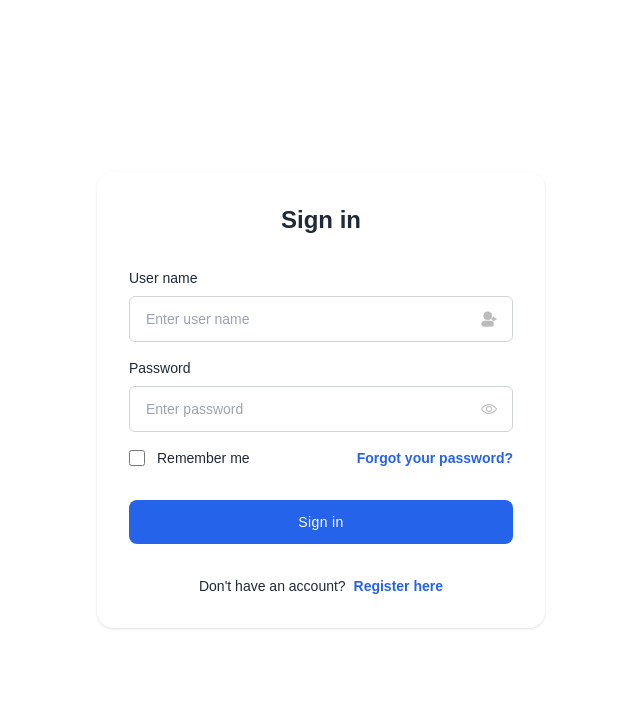
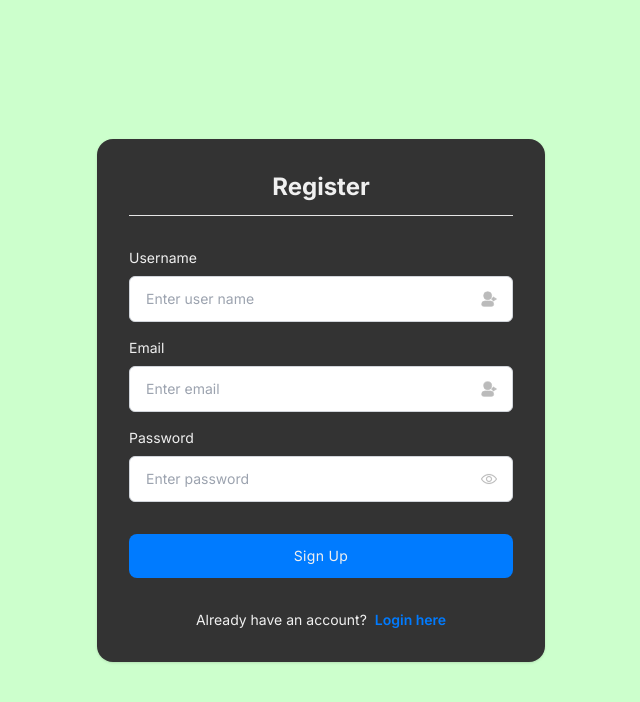
Before and after one commit to tbmi20/kinnikuman, a Next.js app: page /portal/register in a window 1280 px wide. Shown: the top 702 px of the page, without its empty margins (319-959 px from the left). Built offline with nearby package versions, Linux system fonts and the light colour scheme.

Commit message:
Finished portal front-end

```diff
--- a/app/components/Background.tsx
+++ b/app/components/Background.tsx
@@ -1,6 +1,6 @@
 export default function Background() {
     return (
-        <div className="absolute bg-light_grey h-screen w-screen z-[-1]">
+        <div className="absolute bg-light_mint h-screen w-screen font-[sans-serif] z-[-1]">
         </div>
     );
 }
--- /dev/null
+++ b/app/portal/forgot/page.tsx
@@ -0,0 +1,66 @@
+import Background from "@/app/components/Background";
+import { Separator } from "@/components/ui/separator";
+
+export default function loginPage() {
+  return (
+    <div>
+      <Background />
+      <div className="min-h-screen flex flex-col items-center justify-center py-6 px-4">
+        <div className="max-w-md w-full">
+          <div className="p-8 rounded-2xl bg-charcoal_grey shadow">
+            <h2 className="text-light_grey text-center text-2xl font-bold">
+                Forgotten Password
+            </h2>
+            <Separator className="my-3"/>
+            <div className="text-light_grey text-left text-sm font-bold">
+                Enter the email associated with your account and we'll send you a link to reset your password.
+            </div>
+            <form className="mt-8 space-y-4">
+              <div>
+                <label className="text-light_grey text-sm mb-2 block">
+                  Email
+                </label>
+                <div className="relative flex items-center">
+                  <input
+                    name="username"
+                    type="text"
+                    required
+                    className="w-full text-light_grey text-sm border border-gray-300 px-4 py-3 rounded-md outline-blue-600"
+                    placeholder="Enter email"
+                  />
+                  <svg
+                    xmlns="http://www.w3.org/2000/svg"
+                    fill="#bbb"
+                    stroke="#bbb"
+                    className="w-4 h-4 absolute right-4"
+                    viewBox="0 0 24 24"
+                  >
+                    <circle
+                      cx="10"
+                      cy="7"
+                      r="6"
+                      data-original="#000000"
+                    ></circle>
+                    <path
+                      d="M14 15H6a5 5 0 0 0-5 5 3 3 0 0 0 3 3h12a3 3 0 0 0 3-3 5 5 0 0 0-5-5zm8-4h-2.59l.3-.29a1 1 0 0 0-1.42-1.42l-2 2a1 1 0 0 0 0 1.42l2 2a1 1 0 0 0 1.42 0 1 1 0 0 0 0-1.42l-.3-.29H22a1 1 0 0 0 0-2z"
+                      data-original="#000000"
+                    ></path>
+                  </svg>
+                </div>
+              </div>
+
+              <div className="!mt-8">
+                <button
+                  type="button"
+                  className="w-full py-3 px-4 text-sm tracking-wide rounded-lg text-white bg-cool_blue hover:bg-blue-700 focus:outline-none"
+                >
+                  Send Recovery Email
+                </button>
+              </div>
+            </form>
+          </div>
+        </div>
+      </div>
+    </div>
+  );
+}
--- a/app/portal/login/page.tsx
+++ b/app/portal/login/page.tsx
@@ -1,56 +1,121 @@
+import Background from "@/app/components/Background";
+import { Separator } from "@/components/ui/separator";
 
 export default function loginPage() {
   return (
     <div>
-      <div className="bg-bg_1 font-[sans-serif]">
+      <Background />
       <div className="min-h-screen flex flex-col items-center justify-center py-6 px-4">
         <div className="max-w-md w-full">
-            <div className="p-8 rounded-2xl bg-white shadow">
-              <h2 className="text-gray-800 text-center text-2xl font-bold">Login</h2>
+          <div className="p-8 rounded-2xl bg-charcoal_grey shadow">
+            <h2 className="text-light_grey text-center text-2xl font-bold">
+              Login
+            </h2>
+            <Separator className="my-3"/>
             <form className="mt-8 space-y-4">
               <div>
-                  <label className="text-gray-800 text-sm mb-2 block">User name/Email</label>
+                <label className="text-light_grey text-sm mb-2 block">
+                  Username
+                </label>
                 <div className="relative flex items-center">
-                    <input name="username" type="text" required className="w-full text-gray-800 text-sm border border-gray-300 px-4 py-3 rounded-md outline-blue-600" placeholder="Enter user name" />
-                    <svg xmlns="http://www.w3.org/2000/svg" fill="#bbb" stroke="#bbb" className="w-4 h-4 absolute right-4" viewBox="0 0 24 24">
-                      <circle cx="10" cy="7" r="6" data-original="#000000"></circle>
-                      <path d="M14 15H6a5 5 0 0 0-5 5 3 3 0 0 0 3 3h12a3 3 0 0 0 3-3 5 5 0 0 0-5-5zm8-4h-2.59l.3-.29a1 1 0 0 0-1.42-1.42l-2 2a1 1 0 0 0 0 1.42l2 2a1 1 0 0 0 1.42 0 1 1 0 0 0 0-1.42l-.3-.29H22a1 1 0 0 0 0-2z" data-original="#000000"></path>
+                  <input
+                    name="username"
+                    type="text"
+                    required
+                    className="w-full text-light_grey text-sm border border-gray-300 px-4 py-3 rounded-md outline-blue-600"
+                    placeholder="Enter user name"
+                  />
+                  <svg
+                    xmlns="http://www.w3.org/2000/svg"
+                    fill="#bbb"
+                    stroke="#bbb"
+                    className="w-4 h-4 absolute right-4"
+                    viewBox="0 0 24 24"
+                  >
+                    <circle
+                      cx="10"
+                      cy="7"
+                      r="6"
+                      data-original="#000000"
+                    ></circle>
+                    <path
+                      d="M14 15H6a5 5 0 0 0-5 5 3 3 0 0 0 3 3h12a3 3 0 0 0 3-3 5 5 0 0 0-5-5zm8-4h-2.59l.3-.29a1 1 0 0 0-1.42-1.42l-2 2a1 1 0 0 0 0 1.42l2 2a1 1 0 0 0 1.42 0 1 1 0 0 0 0-1.42l-.3-.29H22a1 1 0 0 0 0-2z"
+                      data-original="#000000"
+                    ></path>
                   </svg>
                 </div>
               </div>
 
               <div>
-                  <label className="text-gray-800 text-sm mb-2 block">Password</label>
+                <label className="text-light_grey text-sm mb-2 block">
+                  Password
+                </label>
                 <div className="relative flex items-center">
-                    <input name="password" type="password" required className="w-full text-gray-800 text-sm border border-gray-300 px-4 py-3 rounded-md outline-blue-600" placeholder="Enter password" />
-                    <svg xmlns="http://www.w3.org/2000/svg" fill="#bbb" stroke="#bbb" className="w-4 h-4 absolute right-4 cursor-pointer" viewBox="0 0 128 128">
-                      <path d="M64 104C22.127 104 1.367 67.496.504 65.943a4 4 0 0 1 0-3.887C1.367 60.504 22.127 24 64 24s62.633 36.504 63.496 38.057a4 4 0 0 1 0 3.887C126.633 67.496 105.873 104 64 104zM8.707 63.994C13.465 71.205 32.146 96 64 96c31.955 0 50.553-24.775 55.293-31.994C114.535 56.795 95.854 32 64 32 32.045 32 13.447 56.775 8.707 63.994zM64 88c-13.234 0-24-10.766-24-24s10.766-24 24-24 24 10.766 24 24-10.766 24-24 24zm0-40c-8.822 0-16 7.178-16 16s7.178 16 16 16 16-7.178 16-16-7.178-16-16-16z" data-original="#000000"></path>
+                  <input
+                    name="password"
+                    type="password"
+                    required
+                    className="w-full text-light_grey text-sm border border-gray-300 px-4 py-3 rounded-md outline-blue-600"
+                    placeholder="Enter password"
+                  />
+                  <svg
+                    xmlns="http://www.w3.org/2000/svg"
+                    fill="#bbb"
+                    stroke="#bbb"
+                    className="w-4 h-4 absolute right-4 cursor-pointer"
+                    viewBox="0 0 128 128"
+                  >
+                    <path
+                      d="M64 104C22.127 104 1.367 67.496.504 65.943a4 4 0 0 1 0-3.887C1.367 60.504 22.127 24 64 24s62.633 36.504 63.496 38.057a4 4 0 0 1 0 3.887C126.633 67.496 105.873 104 64 104zM8.707 63.994C13.465 71.205 32.146 96 64 96c31.955 0 50.553-24.775 55.293-31.994C114.535 56.795 95.854 32 64 32 32.045 32 13.447 56.775 8.707 63.994zM64 88c-13.234 0-24-10.766-24-24s10.766-24 24-24 24 10.766 24 24-10.766 24-24 24zm0-40c-8.822 0-16 7.178-16 16s7.178 16 16 16 16-7.178 16-16-7.178-16-16-16z"
+                      data-original="#000000"
+                    ></path>
                   </svg>
                 </div>
               </div>
 
               <div className="flex flex-wrap items-center justify-between gap-4">
                 <div className="flex items-center">
-                    <input id="remember-me" name="remember-me" type="checkbox" className="h-4 w-4 shrink-0 text-blue-600 focus:ring-blue-500 border-gray-300 rounded" />
-                    <label htmlFor="remember-me" className="ml-3 block text-sm text-gray-800">
+                  <input
+                    id="remember-me"
+                    name="remember-me"
+                    type="checkbox"
+                    className="h-4 w-4 shrink-0 text-cool_blue focus:ring-blue-500 border-gray-300 rounded"
+                  />
+                  <label
+                    htmlFor="remember-me"
+                    className="ml-3 block text-sm text-light_grey"
+                  >
                     Remember me
                   </label>
                 </div>
                 <div className="text-sm">
-                    <a href="jajvascript:void(0);" className="text-blue-600 hover:underline font-semibold">
+                  <a
+                    href="../portal/forgot"
+                    className="text-cool_blue hover:underline font-semibold"
+                  >
                     Forgot your password?
                   </a>
                 </div>
               </div>
 
               <div className="!mt-8">
-                  <button type="button" className="w-full py-3 px-4 text-sm tracking-wide rounded-lg text-white bg-blue-600 hover:bg-blue-700 focus:outline-none">
+                <button
+                  type="button"
+                  className="w-full py-3 px-4 text-sm tracking-wide rounded-lg text-white bg-cool_blue hover:bg-blue-700 focus:outline-none"
+                >
                   Sign in
                 </button>
               </div>
-                <p className="text-gray-800 text-sm !mt-8 text-center">Don't have an account? <a href="javascript:void(0);" className="text-blue-600 hover:underline ml-1 whitespace-nowrap font-semibold">Register here</a></p>
+              <p className="text-light_grey text-sm !mt-8 text-center">
+                Don't have an account?{" "}
+                <a
+                  href="../portal/register"
+                  className="text-cool_blue hover:underline ml-1 whitespace-nowrap font-semibold"
+                >
+                  Register here
+                </a>
+              </p>
             </form>
-            </div>
           </div>
         </div>
       </div>
--- a/app/portal/register/page.tsx
+++ b/app/portal/register/page.tsx
@@ -1,57 +1,129 @@
-import Navbar from "@/app/components/Navbar";
+import Background from "@/app/components/Background";
+import { Separator } from "@/components/ui/separator";
 
-export default function registerPage() {
+export default function loginPage() {
   return (
     <div>
-      <div className="bg-bg_2 font-[sans-serif]">
+      <Background />
       <div className="min-h-screen flex flex-col items-center justify-center py-6 px-4">
         <div className="max-w-md w-full">
-            <div className="p-8 rounded-2xl bg-white shadow">
-              <h2 className="text-gray-800 text-center text-2xl font-bold">Sign in</h2>
+          <div className="p-8 rounded-2xl bg-charcoal_grey shadow">
+            <h2 className="text-light_grey text-center text-2xl font-bold">
+              Register
+            </h2>
+            <Separator className="my-3"/>
             <form className="mt-8 space-y-4">
               <div>
-                  <label className="text-gray-800 text-sm mb-2 block">User name</label>
+                <label className="text-light_grey text-sm mb-2 block">
+                  Username
+                </label>
                 <div className="relative flex items-center">
-                    <input name="username" type="text" required className="w-full text-gray-800 text-sm border border-gray-300 px-4 py-3 rounded-md outline-blue-600" placeholder="Enter user name" />
-                    <svg xmlns="http://www.w3.org/2000/svg" fill="#bbb" stroke="#bbb" className="w-4 h-4 absolute right-4" viewBox="0 0 24 24">
-                      <circle cx="10" cy="7" r="6" data-original="#000000"></circle>
-                      <path d="M14 15H6a5 5 0 0 0-5 5 3 3 0 0 0 3 3h12a3 3 0 0 0 3-3 5 5 0 0 0-5-5zm8-4h-2.59l.3-.29a1 1 0 0 0-1.42-1.42l-2 2a1 1 0 0 0 0 1.42l2 2a1 1 0 0 0 1.42 0 1 1 0 0 0 0-1.42l-.3-.29H22a1 1 0 0 0 0-2z" data-original="#000000"></path>
+                  <input
+                    name="username"
+                    type="text"
+                    required
+                    className="w-full text-light_grey text-sm border border-gray-300 px-4 py-3 rounded-md outline-blue-600"
+                    placeholder="Enter user name"
+                  />
+                  <svg
+                    xmlns="http://www.w3.org/2000/svg"
+                    fill="#bbb"
+                    stroke="#bbb"
+                    className="w-4 h-4 absolute right-4"
+                    viewBox="0 0 24 24"
+                  >
+                    <circle
+                      cx="10"
+                      cy="7"
+                      r="6"
+                      data-original="#000000"
+                    ></circle>
+                    <path
+                      d="M14 15H6a5 5 0 0 0-5 5 3 3 0 0 0 3 3h12a3 3 0 0 0 3-3 5 5 0 0 0-5-5zm8-4h-2.59l.3-.29a1 1 0 0 0-1.42-1.42l-2 2a1 1 0 0 0 0 1.42l2 2a1 1 0 0 0 1.42 0 1 1 0 0 0 0-1.42l-.3-.29H22a1 1 0 0 0 0-2z"
+                      data-original="#000000"
+                    ></path>
                   </svg>
                 </div>
               </div>
 
               <div>
-                  <label className="text-gray-800 text-sm mb-2 block">Password</label>
+                <label className="text-light_grey text-sm mb-2 block">
+                  Email
+                </label>
                 <div className="relative flex items-center">
-                    <input name="password" type="password" required className="w-full text-gray-800 text-sm border border-gray-300 px-4 py-3 rounded-md outline-blue-600" placeholder="Enter password" />
-                    <svg xmlns="http://www.w3.org/2000/svg" fill="#bbb" stroke="#bbb" className="w-4 h-4 absolute right-4 cursor-pointer" viewBox="0 0 128 128">
-                      <path d="M64 104C22.127 104 1.367 67.496.504 65.943a4 4 0 0 1 0-3.887C1.367 60.504 22.127 24 64 24s62.633 36.504 63.496 38.057a4 4 0 0 1 0 3.887C126.633 67.496 105.873 104 64 104zM8.707 63.994C13.465 71.205 32.146 96 64 96c31.955 0 50.553-24.775 55.293-31.994C114.535 56.795 95.854 32 64 32 32.045 32 13.447 56.775 8.707 63.994zM64 88c-13.234 0-24-10.766-24-24s10.766-24 24-24 24 10.766 24 24-10.766 24-24 24zm0-40c-8.822 0-16 7.178-16 16s7.178 16 16 16 16-7.178 16-16-7.178-16-16-16z" data-original="#000000"></path>
+                  <input
+                    name="username"
+                    type="text"
+                    required
+                    className="w-full text-light_grey text-sm border border-gray-300 px-4 py-3 rounded-md outline-blue-600"
+                    placeholder="Enter email"
+                  />
+                  <svg
+                    xmlns="http://www.w3.org/2000/svg"
+                    fill="#bbb"
+                    stroke="#bbb"
+                    className="w-4 h-4 absolute right-4"
+                    viewBox="0 0 24 24"
+                  >
+                    <circle
+                      cx="10"
+                      cy="7"
+                      r="6"
+                      data-original="#000000"
+                    ></circle>
+                    <path
+                      d="M14 15H6a5 5 0 0 0-5 5 3 3 0 0 0 3 3h12a3 3 0 0 0 3-3 5 5 0 0 0-5-5zm8-4h-2.59l.3-.29a1 1 0 0 0-1.42-1.42l-2 2a1 1 0 0 0 0 1.42l2 2a1 1 0 0 0 1.42 0 1 1 0 0 0 0-1.42l-.3-.29H22a1 1 0 0 0 0-2z"
+                      data-original="#000000"
+                    ></path>
                   </svg>
                 </div>
               </div>
 
-                <div className="flex flex-wrap items-center justify-between gap-4">
-                  <div className="flex items-center">
-                    <input id="remember-me" name="remember-me" type="checkbox" className="h-4 w-4 shrink-0 text-blue-600 focus:ring-blue-500 border-gray-300 rounded" />
-                    <label htmlFor="remember-me" className="ml-3 block text-sm text-gray-800">
-                      Remember me
+              <div>
+                <label className="text-light_grey text-sm mb-2 block">
+                  Password
                 </label>
-                  </div>
-                  <div className="text-sm">
-                    <a href="jajvascript:void(0);" className="text-blue-600 hover:underline font-semibold">
-                      Forgot your password?
-                    </a>
+                <div className="relative flex items-center">
+                  <input
+                    name="password"
+                    type="password"
+                    required
+                    className="w-full text-light_grey text-sm border border-gray-300 px-4 py-3 rounded-md outline-blue-600"
+                    placeholder="Enter password"
+                  />
+                  <svg
+                    xmlns="http://www.w3.org/2000/svg"
+                    fill="#bbb"
+                    stroke="#bbb"
+                    className="w-4 h-4 absolute right-4 cursor-pointer"
+                    viewBox="0 0 128 128"
+                  >
+                    <path
+                      d="M64 104C22.127 104 1.367 67.496.504 65.943a4 4 0 0 1 0-3.887C1.367 60.504 22.127 24 64 24s62.633 36.504 63.496 38.057a4 4 0 0 1 0 3.887C126.633 67.496 105.873 104 64 104zM8.707 63.994C13.465 71.205 32.146 96 64 96c31.955 0 50.553-24.775 55.293-31.994C114.535 56.795 95.854 32 64 32 32.045 32 13.447 56.775 8.707 63.994zM64 88c-13.234 0-24-10.766-24-24s10.766-24 24-24 24 10.766 24 24-10.766 24-24 24zm0-40c-8.822 0-16 7.178-16 16s7.178 16 16 16 16-7.178 16-16-7.178-16-16-16z"
+                      data-original="#000000"
+                    ></path>
+                  </svg>
                 </div>
               </div>
 
               <div className="!mt-8">
-                  <button type="button" className="w-full py-3 px-4 text-sm tracking-wide rounded-lg text-white bg-blue-600 hover:bg-blue-700 focus:outline-none">
-                    Sign in
+                <button
+                  type="button"
+                  className="w-full py-3 px-4 text-sm tracking-wide rounded-lg text-light_grey bg-cool_blue hover:bg-blue-700 focus:outline-none"
+                >
+                  Sign Up
                 </button>
               </div>
-                <p className="text-gray-800 text-sm !mt-8 text-center">Don't have an account? <a href="javascript:void(0);" className="text-blue-600 hover:underline ml-1 whitespace-nowrap font-semibold">Register here</a></p>
+              <p className="text-light_grey text-sm !mt-8 text-center">
+                Already have an account?{" "}
+                <a
+                  href="../portal/login"
+                  className="text-cool_blue hover:underline ml-1 whitespace-nowrap font-semibold"
+                >
+                  Login here
+                </a>
+              </p>
             </form>
-            </div>
           </div>
         </div>
       </div>
```
Lines whose indentation alone changed are shown as unchanged.
